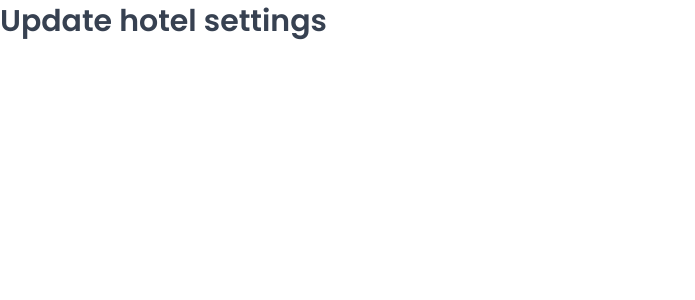
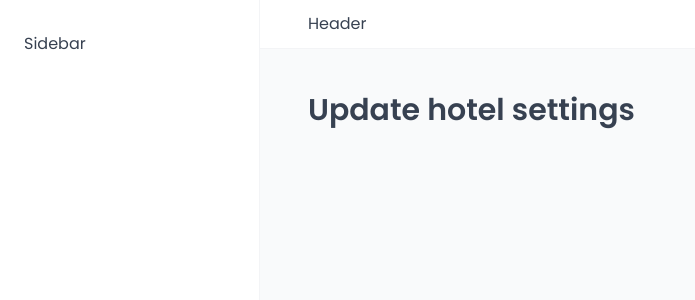
Before and after one commit to nhamonin/wild-oasis, a React (Vite) app: page /settings in a window 1280 px wide. Shown: the top 300 px of the page, without its empty margins (0-695 px from the left). Built offline with nearby package versions, Linux system fonts and the light colour scheme; the HTML template or start-up script is replaced by a standard one; a web font is replaced by a local one.

Commit message:
Build app layout

```diff
--- a/src/App.tsx
+++ b/src/App.tsx
@@ -1,6 +1,7 @@
 import { BrowserRouter, Navigate, Route, Routes } from 'react-router-dom';
 
 import GlobalStyles from './styles/GlobalStyles';
+import AppLayout from './ui/AppLayout';
 import Dashboard from './pages/Dashboard';
 import Bookings from './pages/Bookings';
 import Account from './pages/Account';
@@ -16,14 +17,16 @@ function App() {
       <GlobalStyles />
       <BrowserRouter>
         <Routes>
+          <Route element={<AppLayout />}>
             <Route index element={<Navigate replace to="/dashboard" />} />
             <Route path="/dashboard" element={<Dashboard />} />
             <Route path="/bookings" element={<Bookings />} />
             <Route path="/account" element={<Account />} />
             <Route path="/cabins" element={<Cabins />} />
             <Route path="/users" element={<Users />} />
+            <Route path="/settings" element={<Settings />} />
+          </Route>
           <Route path="/login" element={<Login />} />
-          <Route path="/settings" element={<Settings />} />
           <Route path="*" element={<PageNotFound />} />
         </Routes>
       </BrowserRouter>
--- /dev/null
+++ b/src/ui/AppLayout.tsx
@@ -0,0 +1,32 @@
+import { Outlet } from 'react-router-dom';
+
+import Header from './Header';
+import Sidebar from './Sidebar';
+import styled from 'styled-components';
+
+const StyledAppLayout = styled.div`
+  display: grid;
+  height: 100vh;
+  grid-template-columns: 26rem 1fr;
+  grid-template-rows: auto 1fr;
+`;
+
+const Main = styled.main`
+  background-color: var(--color-grey-50);
+  padding: 4rem 4.8rem 6.4rem;
+`;
+
+const AppLayout = () => {
+  return (
+    <StyledAppLayout>
+      <Header />
+      <Sidebar />
+
+      <Main>
+        <Outlet />
+      </Main>
+    </StyledAppLayout>
+  );
+};
+
+export default AppLayout;
--- /dev/null
+++ b/src/ui/Header.tsx
@@ -0,0 +1,13 @@
+import styled from 'styled-components';
+
+const StyledHeader = styled.header`
+  background-color: var(--color-grey-0);
+  padding: 1.2rem 4.8rem;
+  border-bottom: 1px solid var(--color-grey-100);
+`;
+
+const Header = () => {
+  return <StyledHeader>Header</StyledHeader>;
+};
+
+export default Header;
--- /dev/null
+++ b/src/ui/Sidebar.tsx
@@ -0,0 +1,14 @@
+import styled from 'styled-components';
+
+const StyledSidebar = styled.aside`
+  background-color: var(--color-grey-0);
+  border-right: 1px solid var(--color-grey-100);
+  padding: 3.2rem 2.4rem;
+  grid-row: 1 / -1;
+`;
+
+const Sidebar = () => {
+  return <StyledSidebar>Sidebar</StyledSidebar>;
+};
+
+export default Sidebar;
```
Lines whose indentation alone changed are shown as unchanged.
